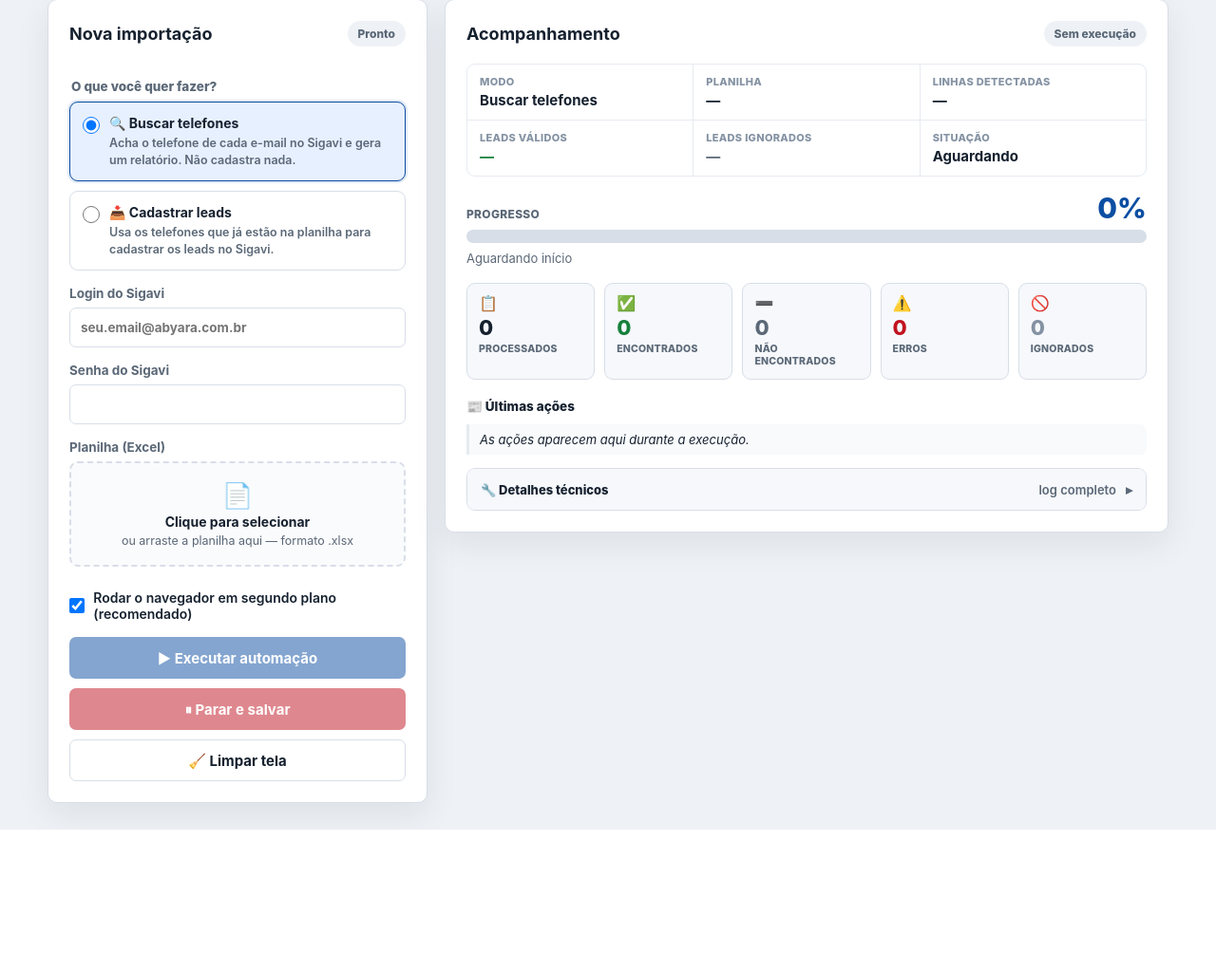
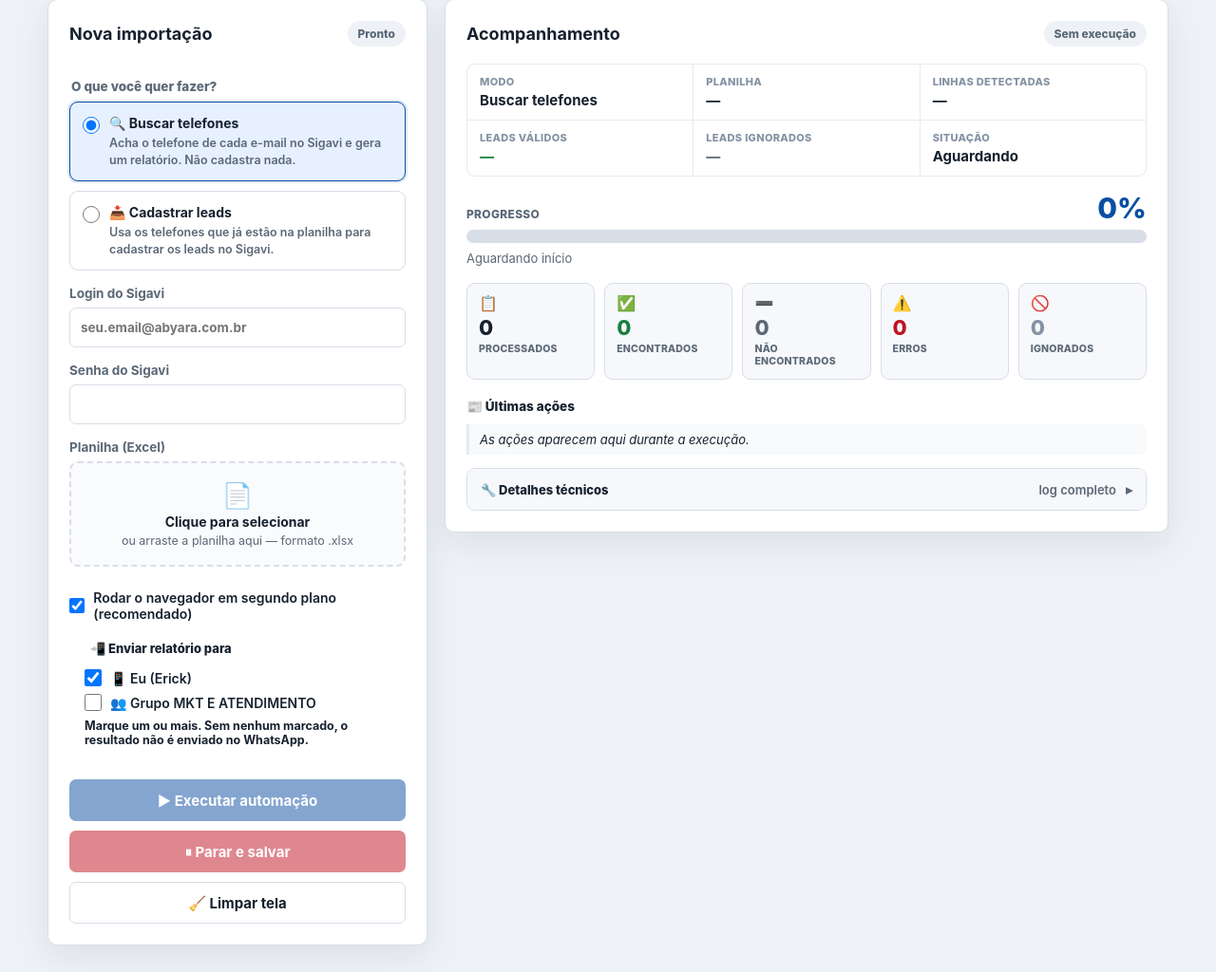
Before and after one commit to ericyang122/importadorEmails_v2, a Flask app: page / in a window 1280 px wide. Shown: the part 101-1125 px from the top of the page at 95% size. Before the commit the page ends 975 px from the top, so only its background shows below. Run offline with Flask 3, Linux system fonts and the light colour scheme; the visitor is signed in with stand-in values (Sample User, id 1).

Commit message:
Tela: escolher destinos do WhatsApp por job (checkboxes)
Nova secao 'Enviar relatorio para' no formulario: lista curada (destinos.json)
com checkboxes. O job manda so pros marcados; grupos (@g.us) recebem a versao
com saudacao e numeros a versao tecnica. Endpoint GET /destinos + validacao por
allowlist no backend. Reprocesso reusa os destinos do job original. Sem nenhum
marcado, nao envia no WhatsApp.

Co-Authored-By: Claude Opus 4.8 <noreply@anthropic.com>

```diff
--- a/app.py
+++ b/app.py
@@ -30,6 +30,37 @@ XLSX_MIMETYPE = "application/vnd.openxmlformats-officedocument.spreadsheetml.she
 load_dotenv(BASE_DIR / ".env")
 UPLOAD_ROOT.mkdir(exist_ok=True)
 BACKUP_ROOT.mkdir(exist_ok=True)
+
+DESTINOS_FILE = BASE_DIR / "destinos.json"
+
+
+def carregar_destinos():
+    """Lista curada de destinos do WhatsApp (nome + id), lida de destinos.json.
+
+    Se o arquivo nao existir/for invalido, cai nos numeros do WHATSAPP_DESTINO
+    (.env), sem nome amigavel. Cada item: {nome, id, padrao}.
+    """
+    try:
+        dados = json.loads(DESTINOS_FILE.read_text(encoding="utf-8"))
+        destinos = []
+        for item in dados:
+            wid = str(item.get("id", "")).strip()
+            if wid:
+                destinos.append({
+                    "nome": str(item.get("nome", "")).strip() or wid,
+                    "id": wid,
+                    "padrao": bool(item.get("padrao", False)),
+                })
+        return destinos
+    except (OSError, ValueError):
+        brutos = [n.strip() for n in os.getenv("WHATSAPP_DESTINO", "").split(",") if n.strip()]
+        return [{"nome": n, "id": n, "padrao": True} for n in brutos]
+
+
+def validar_destinos(ids):
+    """Mantem so os ids que existem na lista curada (allowlist), sem duplicar."""
+    permitidos = {d["id"] for d in carregar_destinos()}
+    return [i for i in dict.fromkeys(ids) if i in permitidos]
 
 app = Flask(__name__)
 app.secret_key = os.getenv("APP_SECRET_KEY") or secrets.token_hex(32)
@@ -315,7 +346,7 @@ def montar_resumo(job, n_anexos=0, saudacao=False):
 
 def notificar_whatsapp(job_id, result_dir):
     """Envia o resumo + planilhas pelo WhatsApp ao fim do job (se configurado)."""
-    if not whatsapp.configurado():
+    if not whatsapp.credenciais_ok():
         return
     with JOBS_LOCK:
         job = JOBS.get(job_id)
@@ -326,7 +357,9 @@ def notificar_whatsapp(job_id, result_dir):
     anexaveis = [a for a in arquivos if Path(a).exists() and Path(a).stat().st_size > 0]
     texto = montar_resumo(snapshot, n_anexos=len(anexaveis))
     texto_grupo = montar_resumo(snapshot, n_anexos=len(anexaveis), saudacao=True)
-    ok, msg = whatsapp.notificar(texto, arquivos, texto_grupo=texto_grupo)
+    # Destinos escolhidos na tela; se vazio (ex.: JS falhou), cai no .env (seguro).
+    destinos = snapshot.get("destinos") or None
+    ok, msg = whatsapp.notificar(texto, arquivos, texto_grupo=texto_grupo, destinos=destinos)
     append_log(job_id, f"\n{msg}\n")
 
 
@@ -427,7 +460,7 @@ def run_automation(job_id, excel_path, result_dir, progress_file, stop_file, log
             shutil.rmtree(excel_path.parent, ignore_errors=True)
 
 
-def _iniciar_job(excel_bytes, display_name, mode, sigavi_login, sigavi_senha, headless, extra_logs=None):
+def _iniciar_job(excel_bytes, display_name, mode, sigavi_login, sigavi_senha, headless, destinos=None, extra_logs=None):
     """Cria o job, grava a planilha + backup e dispara a thread de execucao.
 
     Compartilhado por /jobs (upload novo) e /jobs/<id>/reprocess (so as linhas
@@ -472,6 +505,7 @@ def _iniciar_job(excel_bytes, display_name, mode, sigavi_login, sigavi_senha, he
             "pid": None,
             "backup_dir": str(backup_dir),
             "stop_file": str(stop_file),
+            "destinos": list(destinos or []),
             "download_available": False,
             "result_files": [],
             "result_deleted_at": None,
@@ -495,6 +529,13 @@ def index():
         authenticated=session.get("authenticated", False),
         login_error=request.args.get("login_error"),
     )
+
+
+@app.get("/destinos")
+@login_required
+def listar_destinos():
+    """Lista curada de destinos pro front montar os checkboxes 'Enviar para'."""
+    return jsonify({"destinos": carregar_destinos()})
 
 
 @app.post("/login")
@@ -535,6 +576,7 @@ def create_job():
     upload = request.files.get("planilha")
     headless = request.form.get("headless") == "on"
     mode = request.form.get("mode", "consulta")
+    destinos = validar_destinos(request.form.getlist("destinos"))
 
     if not sigavi_login or not sigavi_senha:
         return jsonify({"error": "Informe login e senha do Sigavi."}), 400
@@ -559,7 +601,7 @@ def create_job():
 
     upload.stream.seek(0)
     excel_bytes = upload.read()
-    job_id = _iniciar_job(excel_bytes, upload.filename, mode, sigavi_login, sigavi_senha, headless)
+    job_id = _iniciar_job(excel_bytes, upload.filename, mode, sigavi_login, sigavi_senha, headless, destinos=destinos)
 
     return jsonify({"job_id": job_id})
 
@@ -725,7 +767,8 @@ def reprocess_errors(job_id):
     display_name = f"reprocesso_{snapshot.get('filename', 'planilha.xlsx')}"
     extra_logs = [f"Reprocessando {len(posicoes)} linha(s) com erro do job anterior.\n"]
     novo_job_id = _iniciar_job(
-        excel_bytes, display_name, mode, sigavi_login, sigavi_senha, headless, extra_logs=extra_logs
+        excel_bytes, display_name, mode, sigavi_login, sigavi_senha, headless,
+        destinos=snapshot.get("destinos"), extra_logs=extra_logs
     )
 
     return jsonify({"job_id": novo_job_id, "reprocessadas": len(posicoes)})
--- /dev/null
+++ b/destinos.json
@@ -0,0 +1,4 @@
+[
+  { "nome": "Eu (Erick)", "id": "5511958417701", "padrao": true },
+  { "nome": "Grupo MKT E ATENDIMENTO", "id": "120363073452572760@g.us", "padrao": false }
+]
--- a/static/app.css
+++ b/static/app.css
@@ -200,6 +200,12 @@ h2 { font-size: 18px; }
 .mode-card strong, .mode-card small { display: block; }
 .mode-card strong { font-size: 14px; margin-bottom: 4px; }
 .mode-card small { color: var(--muted); font-size: 12.5px; font-weight: 600; line-height: 1.4; }
+
+.destinos-group { display: grid; gap: 8px; border: 1px solid var(--border); border-radius: 12px; padding: 14px 16px; margin: 4px 0; }
+.destinos-group legend { font-weight: 800; font-size: 13px; padding: 0 6px; }
+.destinos-list { display: grid; gap: 8px; }
+.destino-item { cursor: pointer; }
+.destino-item span { font-weight: 600; }
 
 .action-row { display: grid; gap: 10px; }
 .danger-button { background: var(--danger); }
--- a/static/app.js
+++ b/static/app.js
@@ -603,6 +603,48 @@ clearButton.addEventListener("click", () => {
   actionsFeed.innerHTML = `<li class="action-empty">As ações aparecem aqui durante a execução.</li>`;
 });
 
+// ===================== DESTINOS (enviar relatório para) =====================
+async function carregarDestinos() {
+  const container = document.querySelector("#destinos-list");
+  if (!container) return;
+  try {
+    const resp = await fetch("/destinos");
+    if (!resp.ok) throw new Error("falha");
+    const data = await resp.json();
+    const destinos = data.destinos || [];
+    container.innerHTML = "";
+    if (!destinos.length) {
+      const p = document.createElement("p");
+      p.className = "field-hint";
+      p.textContent = "Nenhum destino configurado.";
+      container.appendChild(p);
+      return;
+    }
+    destinos.forEach((d) => {
+      const ehGrupo = String(d.id).endsWith("@g.us");
+      const label = document.createElement("label");
+      label.className = "checkbox-row destino-item";
+      const input = document.createElement("input");
+      input.type = "checkbox";
+      input.name = "destinos";
+      input.value = d.id;
+      if (d.padrao) input.checked = true;
+      const span = document.createElement("span");
+      span.textContent = `${ehGrupo ? "👥" : "📱"} ${d.nome}`;
+      label.appendChild(input);
+      label.appendChild(span);
+      container.appendChild(label);
+    });
+  } catch (e) {
+    container.innerHTML = "";
+    const p = document.createElement("p");
+    p.className = "field-hint";
+    p.textContent = "Não foi possível carregar os destinos.";
+    container.appendChild(p);
+  }
+}
+
 // ===================== INICIALIZAÇÃO =====================
 aplicarModo();
 refreshSubmitState();
+carregarDestinos();
--- a/templates/index.html
+++ b/templates/index.html
@@ -105,6 +105,14 @@
           <input type="checkbox" name="headless" checked>
           Rodar o navegador em segundo plano (recomendado)
         </label>
+
+        <fieldset class="destinos-group" id="destinos-group">
+          <legend>📲 Enviar relatório para</legend>
+          <div id="destinos-list" class="destinos-list">
+            <p class="field-hint">Carregando destinos…</p>
+          </div>
+          <p class="field-hint">Marque um ou mais. Sem nenhum marcado, o resultado não é enviado no WhatsApp.</p>
+        </fieldset>
 
         <div class="action-row">
           <button id="submit-button" type="submit" disabled>▶ Executar automação</button>
--- a/whatsapp.py
+++ b/whatsapp.py
@@ -56,6 +56,12 @@ def configurado():
     return all([_url(), _key(), _instance(), _destinos()])
 
 
+def credenciais_ok():
+    """True se a URL/chave/instancia estao configuradas (sem exigir destino fixo:
+    os destinos podem vir escolhidos na tela)."""
+    return all([_url(), _key(), _instance()])
+
+
 def _headers():
     return {"apikey": _key(), "Content-Type": "application/json"}
 
@@ -88,7 +94,7 @@ def enviar_arquivo(caminho, numero, legenda=""):
     resp.raise_for_status()
 
 
-def notificar(texto, arquivos=None, texto_grupo=None):
+def notificar(texto, arquivos=None, texto_grupo=None, destinos=None):
     """Envia o resumo e anexa os arquivos. Retorna (ok, mensagem).
 
     Silencioso e seguro: se nao houver configuracao, apenas informa. Qualquer
@@ -97,11 +103,15 @@ def notificar(texto, arquivos=None, texto_grupo=None):
     Se `texto_grupo` for informado, os destinos que forem GRUPO (@g.us) recebem
     essa versao (com saudacao, pro Marketing) e os numeros recebem `texto`.
     """
-    if not configurado():
+    if not credenciais_ok():
         return False, "WhatsApp nao configurado (.env) — notificacao ignorada."
 
     candidatos = [a for a in (arquivos or []) if Path(a).exists() and Path(a).stat().st_size > 0]
-    destinos = _destinos()
+    # destinos explicitos (escolhidos na tela) tem prioridade; senao usa o .env.
+    origem = destinos if destinos is not None else _destinos()
+    destinos = [d.strip() for d in origem if d and d.strip()]
+    if not destinos:
+        return False, "Nenhum destino de WhatsApp selecionado — notificacao ignorada."
     destinos_ok = 0
     falhas = []
 
```
